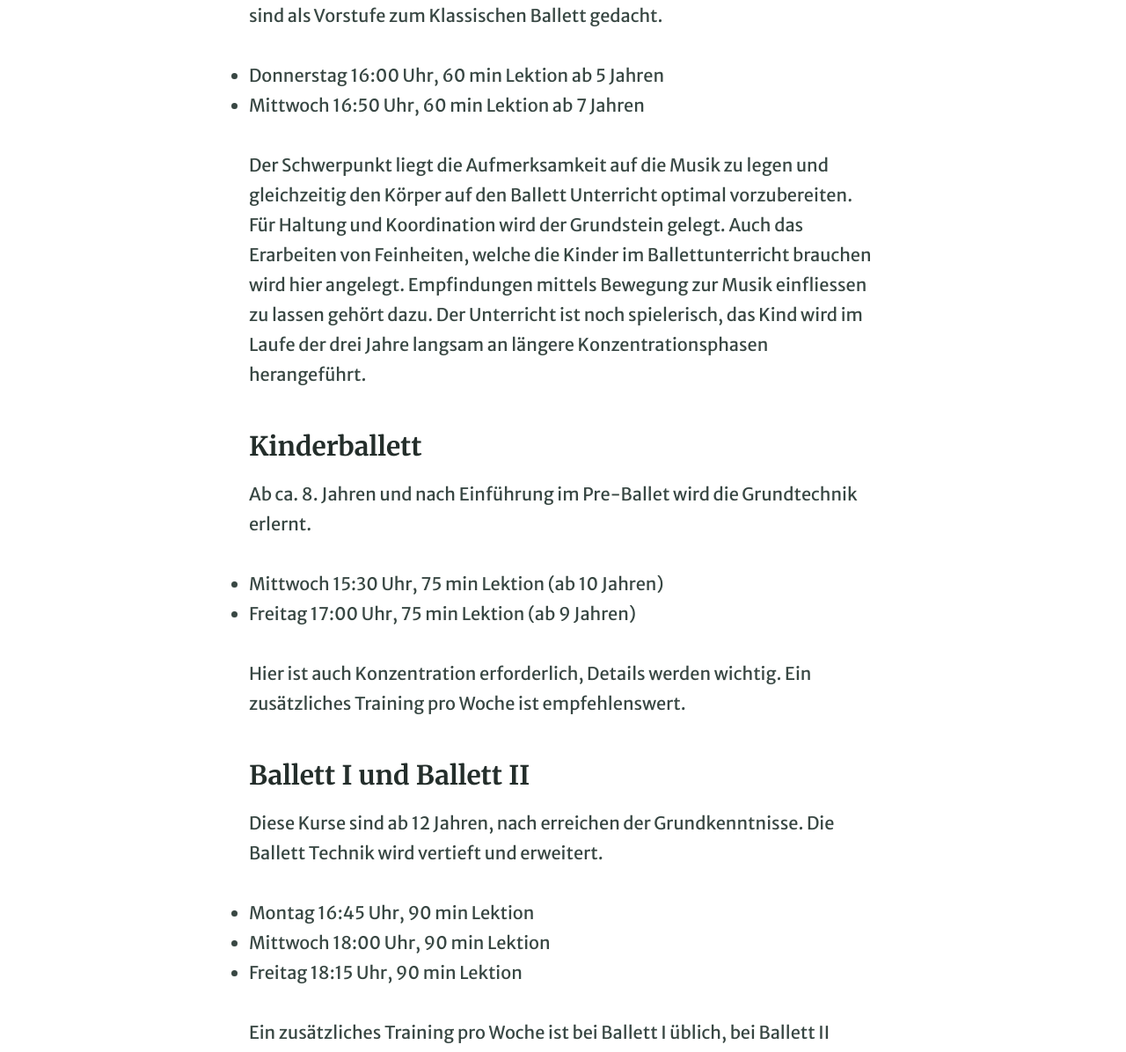
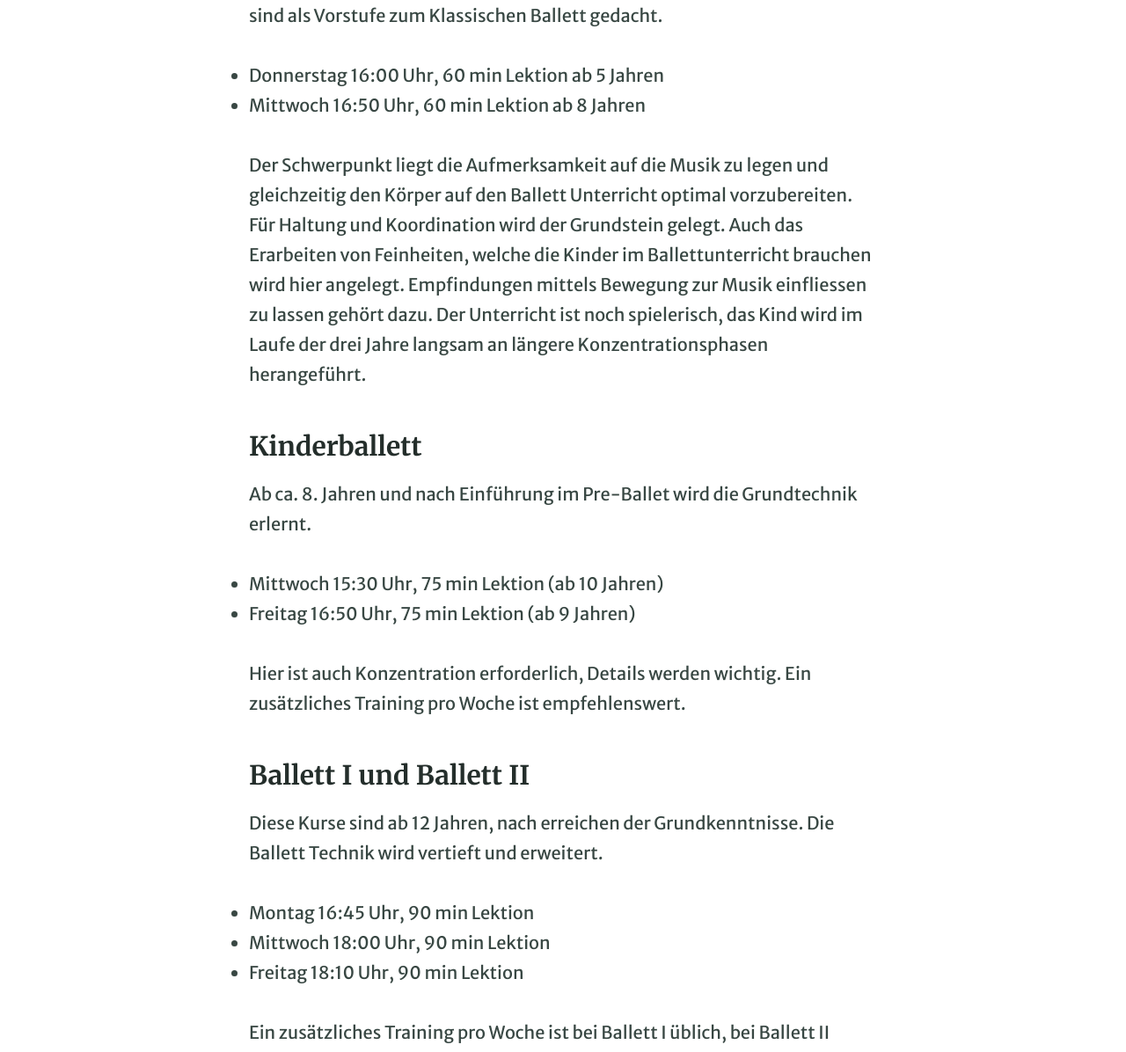
Before and after one commit to irenepedrotti/irenepedrotti.github.io, a Jekyll site: the page built from pages/z05_kurse.md, in a window 1280 px wide. Shown: the part 697-1893 px from the top of the page at 88% size. Built offline with Jekyll 4.4.1, drawn with Linux system fonts in a browser that asks for light colours.

Commit message:
Korrigierte Zeiten Jan 22

```diff
--- a/pages/z05_kurse.md
+++ b/pages/z05_kurse.md
@@ -11,7 +11,7 @@ Es werden Kurse für verschiedene Leistungs- und Altersniveaus angeboten. Beim E
 Die Pre-Ballet Kurse sind Einsteigerkurse für Kinder ab ca. 4 bis 8 Jahre und sind als Vorstufe zum Klassischen Ballett gedacht.
 
 * Donnerstag 16:00 Uhr, 60 min Lektion ab 5 Jahren
-* Mittwoch 16:50 Uhr, 60 min Lektion ab 7 Jahren
+* Mittwoch 16:50 Uhr, 60 min Lektion ab 8 Jahren
 
 Der Schwerpunkt liegt die Aufmerksamkeit auf die Musik zu legen und gleichzeitig den Körper auf den Ballett Unterricht optimal vorzubereiten. Für Haltung und Koordination wird der Grundstein gelegt. Auch das Erarbeiten von Feinheiten, welche die Kinder im Ballettunterricht brauchen wird hier angelegt. Empfindungen mittels Bewegung zur Musik einfliessen zu lassen gehört dazu.
 Der Unterricht ist noch spielerisch, das Kind wird im Laufe der drei Jahre langsam an längere Konzentrationsphasen herangeführt.
@@ -21,7 +21,7 @@ Der Unterricht ist noch spielerisch, das Kind wird im Laufe der drei Jahre langs
 Ab ca. 8. Jahren und nach Einführung im Pre-Ballet wird die Grundtechnik erlernt.
 
 * Mittwoch 15:30 Uhr, 75 min Lektion (ab 10 Jahren)
-* Freitag 17:00 Uhr, 75 min Lektion (ab 9 Jahren)
+* Freitag 16:50 Uhr, 75 min Lektion (ab 9 Jahren)
 
 Hier ist auch Konzentration erforderlich, Details werden wichtig. Ein zusätzliches Training pro Woche ist empfehlenswert.
 
@@ -32,7 +32,7 @@ Die Ballett Technik wird vertieft und erweitert.
 
 * Montag 16:45 Uhr, 90 min Lektion
 * Mittwoch 18:00 Uhr, 90 min Lektion
-* Freitag 18:15 Uhr, 90 min Lektion
+* Freitag 18:10 Uhr, 90 min Lektion
 
 Ein zusätzliches Training pro Woche ist bei Ballett I üblich, bei Ballett II kommen Jugendliche und junge Erwachsene mehrmals pro Woche.
 Zudem ist bei Ballett II die Ballett Technik Fortgeschrittener. Kenntnisse eines kompletten Trainings, inklusive Epaulements mit Kopfhaltung sind Voraussetzung.
```
